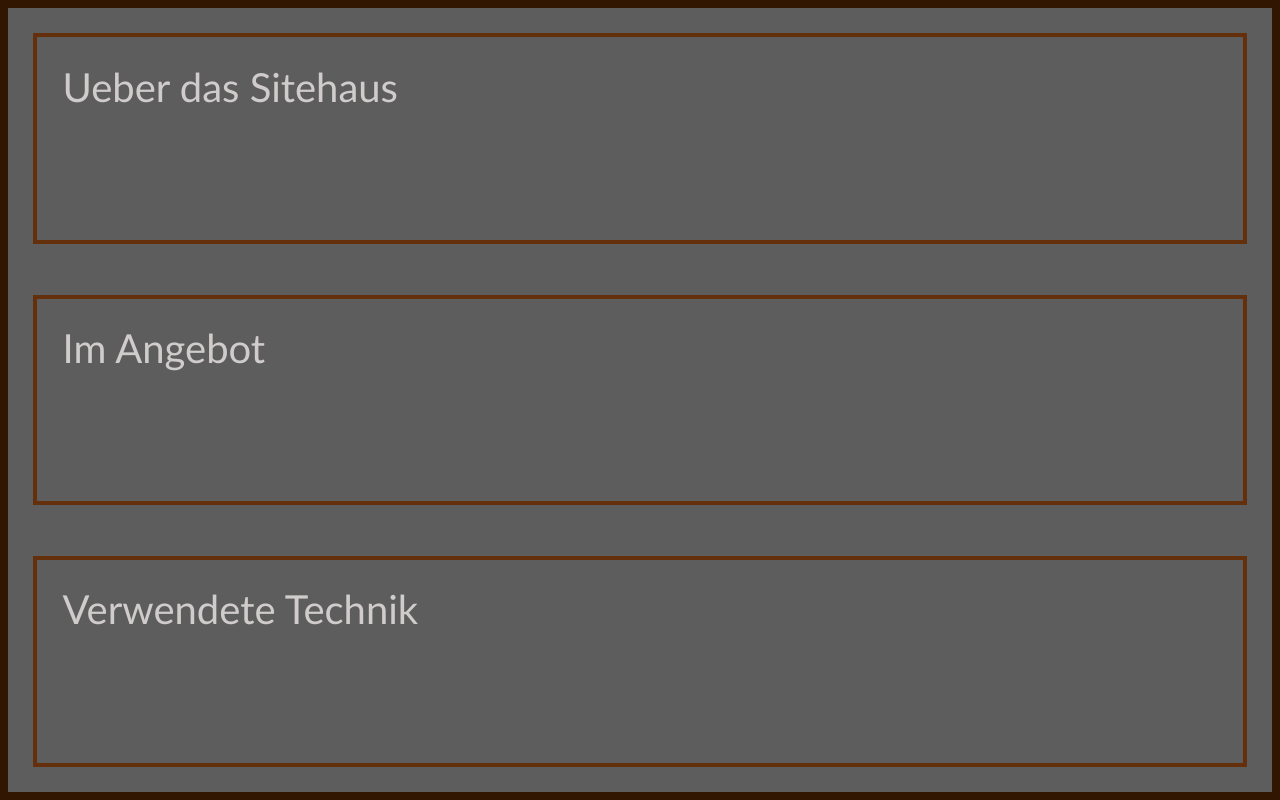
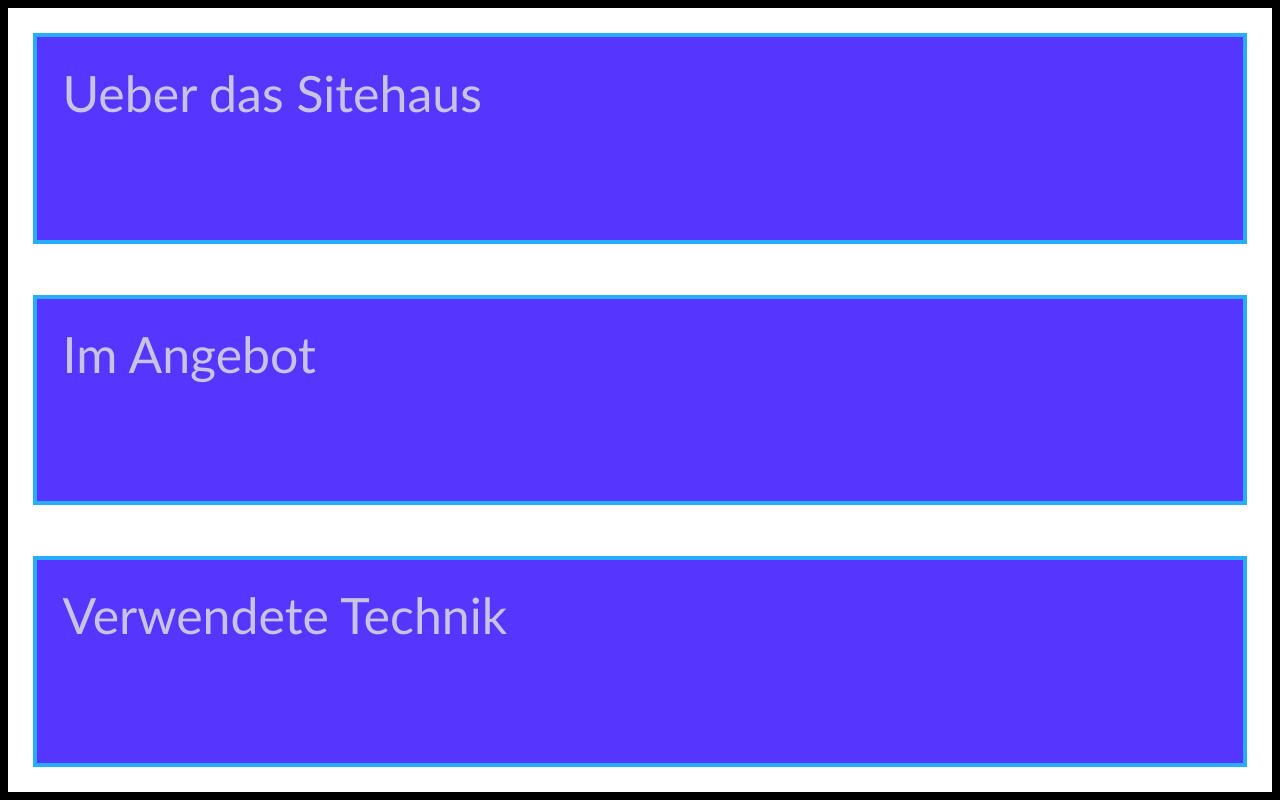
Before and after one commit to mzhKU/site, an Angular app: page / in a window 1280 px wide. Built offline with nearby package versions, Linux system fonts and the light colour scheme; what angular-font-awesome would draw is missing.

Commit message:
New Colors

```diff
--- a/src/app/box/box.component.css
+++ b/src/app/box/box.component.css
@@ -6,9 +6,10 @@
     align-items: stretch;
 
     min-height: 100vh;
-    border: 8px solid rgb(49, 22, 2);
+    border: 8px solid rgb(0, 0, 0);
 
-    background-color: rgb(93, 93, 93);
+    /* background-color: rgb(93, 93, 93); */
+
 }
 
 
@@ -23,14 +24,19 @@ li {
     padding: 2%;
     /* height: 40vh; */
     flex: 2;
-    border: 4px solid rgb(100, 48, 11);
+    border: 4px solid rgb(38, 173, 255);
+
+
+    background-color: rgb(86, 54, 255);
+    /* background-color: rgb(38, 173, 255); */
+    /* background-color: rgb(125, 243, 217) */
 }
 
 span {
     /* font-family: 'Trebuchet MS', 'Lucida Sans Unicode', 'Lucida Grande', 'Lucida Sans', Arial, sans-serif; */
     font-family: 'Lobster', 'Trebuchet MS';
-    color: rgb(209, 204, 204);
-    font-size: 4em;
+    color: rgb(200, 195, 226);
+    font-size: 5em;
 
     /* position: relative;
     top: 50%;
--- a/src/styles.css
+++ b/src/styles.css
@@ -6,4 +6,9 @@ html, body {
     margin: 0;
     height: 100%;
     font-size: 10px;
+
+    background-color: "rgb(86, 54, 255)";
+    /* rgb(38, 173, 255) */
+    /* rgb(125, 243, 217) */
+
 }
```
